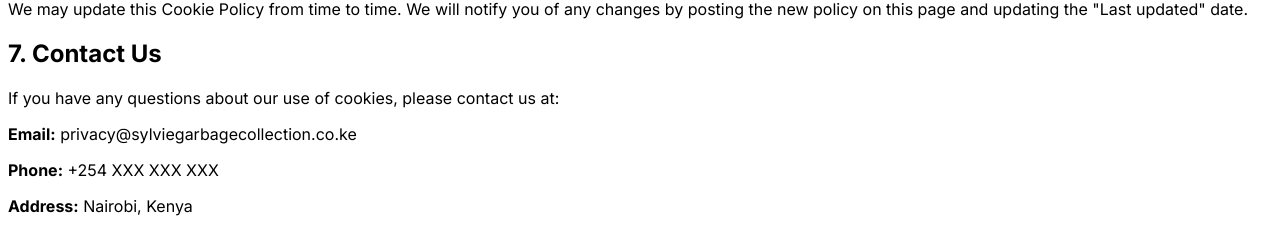
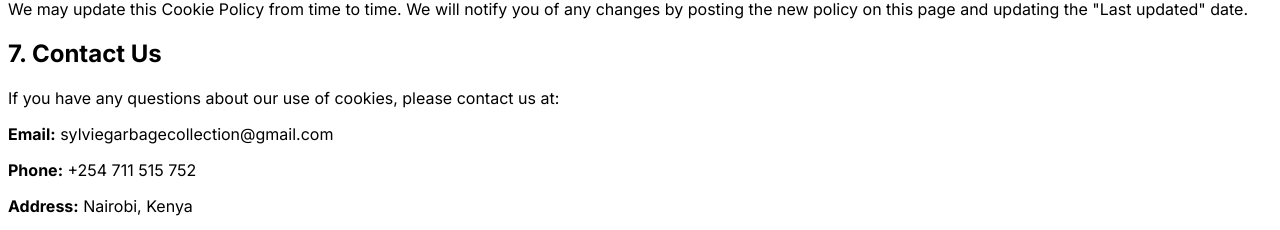
Before and after one commit to sylvie882/garbage-collection-frontend, a Next.js app: page /cookie-policy in a window 1280 px wide. Shown: the part 1419-1649 px from the top of the page. Built offline with nearby package versions, Linux system fonts and the light colour scheme.

Commit message:
service details updates

```diff
--- a/src/app/cookie-policy/page.tsx
+++ b/src/app/cookie-policy/page.tsx
@@ -127,8 +127,8 @@ export default function CookiePolicy() {
                 If you have any questions about our use of cookies, please contact us at:
               </p>
               <div className="mt-4 p-4 bg-gray-50 rounded-lg">
-                <p><strong>Email:</strong> privacy@sylviegarbagecollection.co.ke</p>
-                <p><strong>Phone:</strong> +254 XXX XXX XXX</p>
+                <p><strong>Email:</strong> sylviegarbagecollection@gmail.com</p>
+                <p><strong>Phone:</strong> +254 711 515 752</p>
                 <p><strong>Address:</strong> Nairobi, Kenya</p>
               </div>
             </section>
--- a/src/app/privacy-policy/page.tsx
+++ b/src/app/privacy-policy/page.tsx
@@ -104,8 +104,8 @@ export default function PrivacyPolicy() {
                 If you have any questions about this Privacy Policy, please contact us at:
               </p>
               <div className="mt-4 p-4 bg-gray-50 rounded-lg">
-                <p><strong>Email:</strong> privacy@sylviegarbagecollection.co.ke</p>
-                <p><strong>Phone:</strong> +254 XXX XXX XXX</p>
+                <p><strong>Email:</strong> sylviegarbagecollection@gmail.com</p>
+                <p><strong>Phone:</strong> +254 711 515 752</p>
                 <p><strong>Address:</strong> Nairobi, Kenya</p>
               </div>
             </section>
--- a/src/app/terms-of-service/page.tsx
+++ b/src/app/terms-of-service/page.tsx
@@ -112,8 +112,8 @@ export default function TermsOfService() {
               <h2 className="text-2xl font-bold mb-4">10. Contact Information</h2>
               <div className="p-4 bg-gray-50 rounded-lg">
                 <p><strong>Sylvie Garbage Collection</strong></p>
-                <p>Email: legal@sylviegarbagecollection.co.ke</p>
-                <p>Phone: +254 XXX XXX XXX</p>
+                <p>Email: sylviegarbagecollection@gmail.com</p>
+                <p>Phone: +254 711 515 752</p>
                 <p>Nairobi, Kenya</p>
               </div>
             </section>
```
